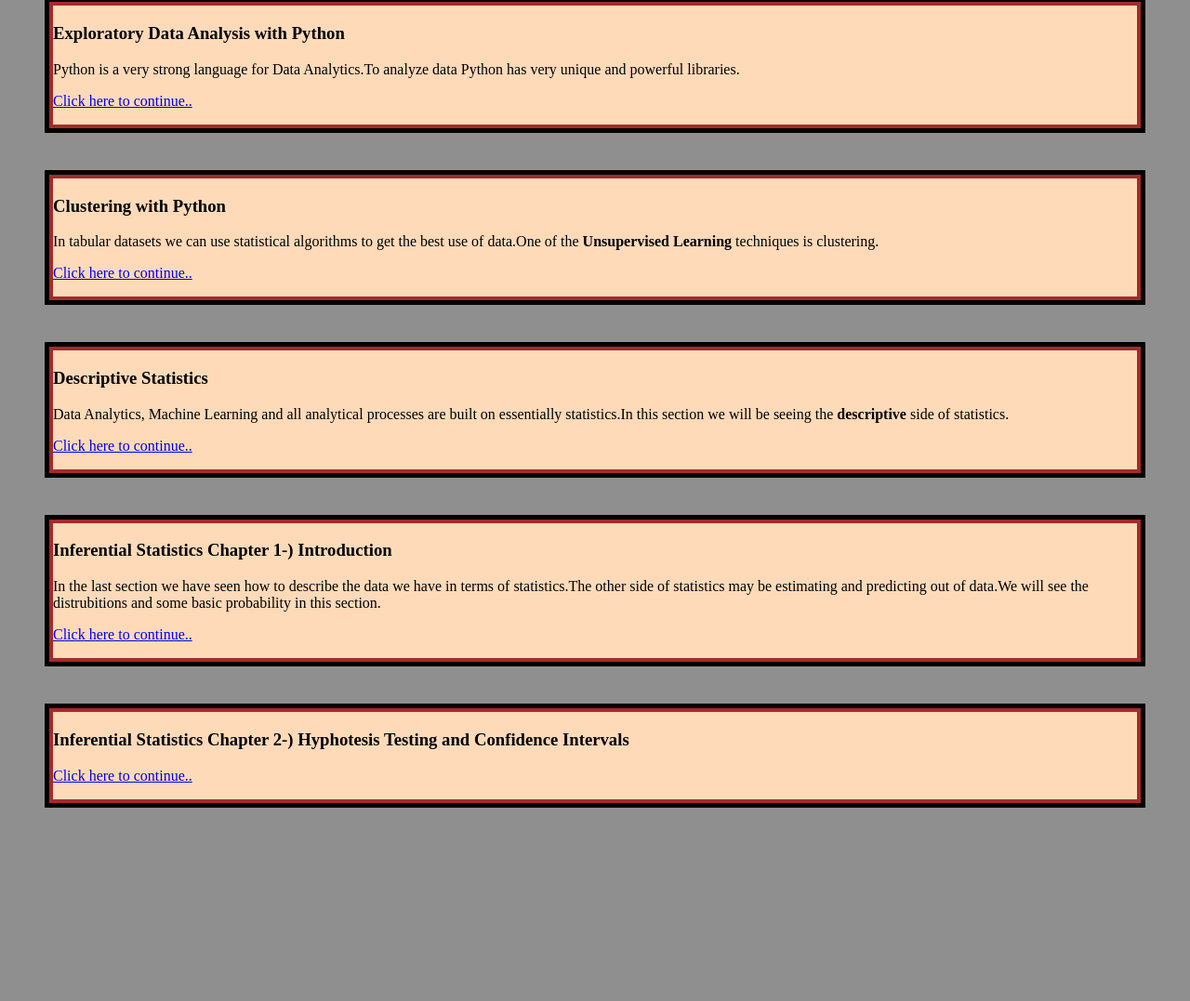
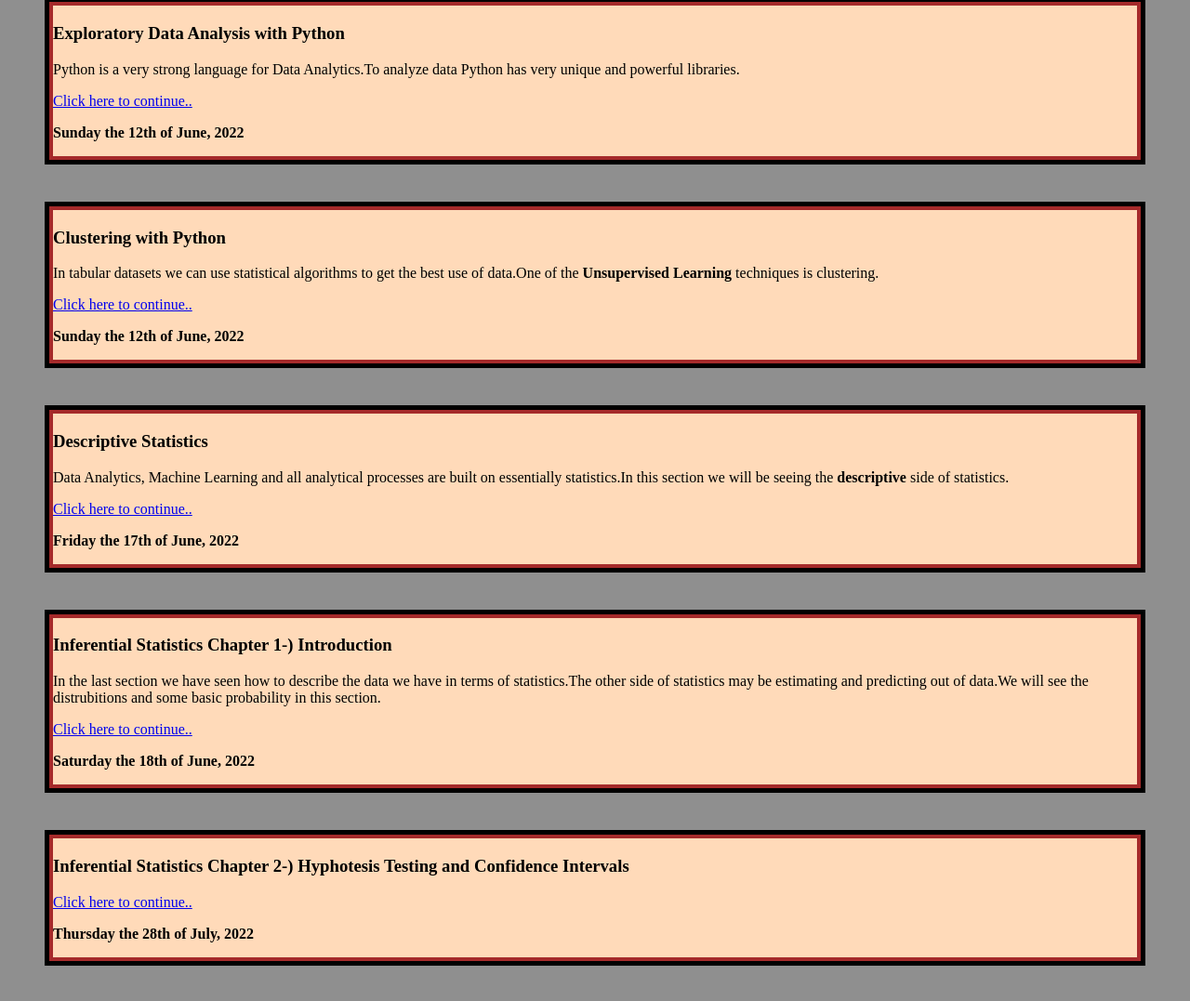
Before and after one commit to keremycdg/blog, a plain HTML site: page index.html in a window 1280 px wide. Shown: the part 413-1490 px from the top of the page at 93% size. Before the commit the page ends 1322 px from the top, so only its background shows below. Drawn offline with Linux system fonts and the light colour scheme.

Commit message:
Add dates to sections

```diff
--- a/index.html
+++ b/index.html
@@ -32,6 +32,7 @@
             <h3>Exploratory Data Analysis with Python</h3>
             <p>Python is a very strong language for Data Analytics.To analyze data Python has very unique and powerful libraries.</p>
             <p><a href="./contents/EDA/eda.html">Click here to continue..</a></p>
+            <p><strong>Sunday the 12th of June, 2022</strong></p>
           </div>
         </div>
 
@@ -41,6 +42,7 @@
             <h3>Clustering with Python</h3>
             <p>In tabular datasets we can use statistical algorithms to get the best use of data.One of the <strong>Unsupervised Learning</strong> techniques is clustering.</strong></p>
             <p><a href="./contents/clustering/clustering.html">Click here to continue..</a></p>
+            <p><strong>Sunday the 12th of June, 2022</strong></p>
           </div>
         </div>
 
@@ -49,6 +51,7 @@
             <h3>Descriptive Statistics</h3>
             <p>Data Analytics, Machine Learning and all analytical processes are built on essentially statistics.In this section we will be seeing the <strong>descriptive</strong> side of statistics.</strong></p>
             <p><a href="./contents/descriptive/descriptive.html">Click here to continue..</a></p>
+            <p><strong>Friday the 17th of June, 2022</strong></p>
           </div>
         </div>
 
@@ -57,6 +60,7 @@
             <h3>Inferential Statistics Chapter 1-) Introduction</h3>
             <p>In the last section we have seen how to describe the data we have in terms of statistics.The other side of statistics may be estimating and predicting out of data.We will see the distrubitions and some basic probability in this section.</p>
             <p><a href="./contents/inferential/inferential1/inferential1.html">Click here to continue..</a></p>
+            <p><strong>Saturday the 18th of June, 2022</strong></p>
           </div>
         </div>
 
@@ -65,6 +69,7 @@
             <h3>Inferential Statistics Chapter 2-) Hyphotesis Testing and Confidence Intervals
             </h3>
             <p><a href="./contents/inferential/inferential2/inferential2.html">Click here to continue..</a></p>
+            <p><strong>Thursday the 28th of July, 2022</strong></p>
           </div>
         </div>
 
```
